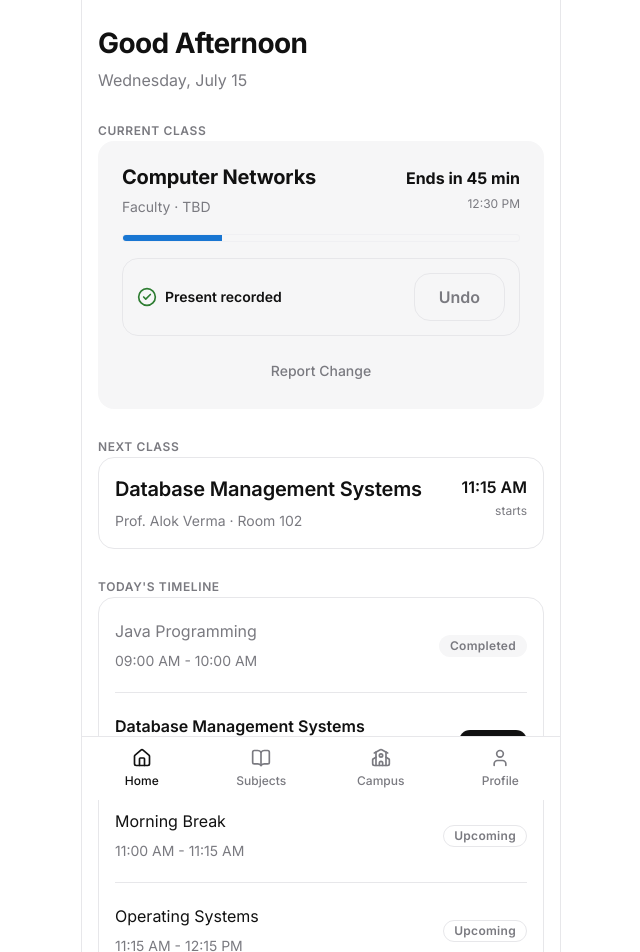
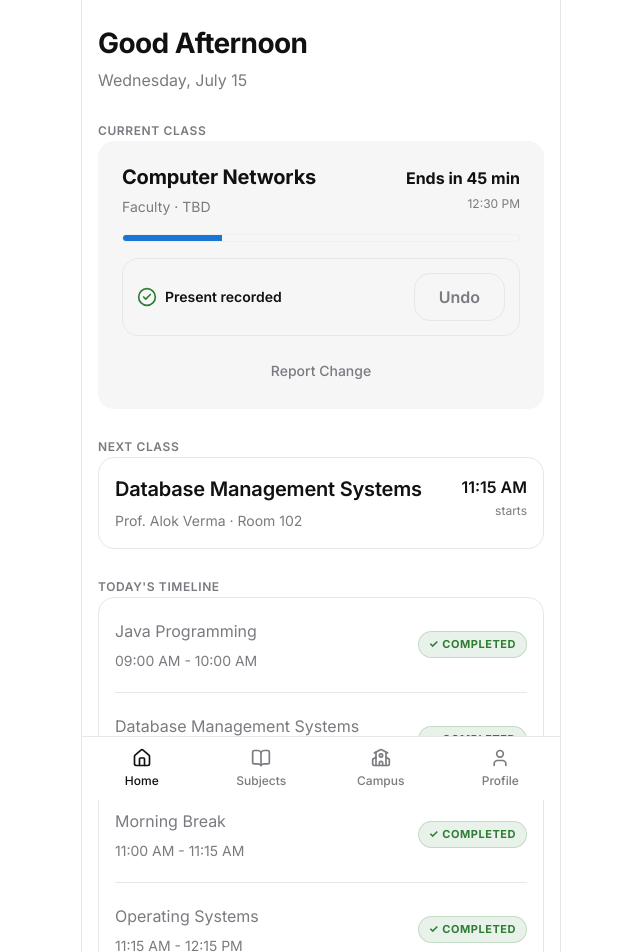
Before and after one commit to liyan-nk/kairo, a React (Vite) app in the folder frontend/: page / in a window 1280 px wide. Shown: the top 952 px of the page, without its empty margins (319-959 px from the left). Built offline with nearby package versions, Linux system fonts and the light colour scheme.

Commit message:
feat: implement intelligent timeline states

```diff
--- a/frontend/src/features/today/TodayPage.tsx
+++ b/frontend/src/features/today/TodayPage.tsx
@@ -202,12 +202,12 @@ export const TodayPage: React.FC = () => {
         )}
 
         {/* Today's Timeline Section */}
-        {viewModel.timeline.length > 0 && (
+        {(liveTimetableVm.timelineItems.length > 0 || viewModel.timeline.length > 0) && (
           <section className="space-y-3">
             <Typography variant="micro" color="secondary" weight="semibold" className="uppercase tracking-wider">
               Today's Timeline
             </Typography>
-            <Timeline items={viewModel.timeline} />
+            <Timeline items={liveTimetableVm.timelineItems.length > 0 ? liveTimetableVm.timelineItems : viewModel.timeline} />
           </section>
         )}
 
--- a/frontend/src/features/today/components/TimelineItem.tsx
+++ b/frontend/src/features/today/components/TimelineItem.tsx
@@ -1,6 +1,5 @@
 import React from 'react'
 import Typography from '../../../components/Typography'
-import Badge from '../../../components/Badge'
 
 interface TimelineItemProps {
   subject: string
@@ -29,19 +28,19 @@ export const TimelineItem: React.FC<TimelineItemProps> = ({
       </div>
       <div>
         {status === 'completed' && (
-          <Badge variant="filled" color="secondary">
-            Completed
-          </Badge>
+          <span className="px-2.5 py-1 text-[11px] font-bold rounded-pill bg-attendance-green/10 border border-attendance-green/20 text-attendance-green flex items-center gap-1 uppercase tracking-wider">
+            ✓ Completed
+          </span>
         )}
         {status === 'current' && (
-          <Badge variant="filled" color="primary">
-            Current
-          </Badge>
+          <span className="px-2.5 py-1 text-[11px] font-bold rounded-pill bg-brand-info/15 border border-brand-info/30 text-brand-info flex items-center gap-1.5 uppercase tracking-wider animate-pulse">
+            ● Live
+          </span>
         )}
         {status === 'upcoming' && (
-          <Badge variant="outlined" color="secondary">
-            Upcoming
-          </Badge>
+          <span className="px-2.5 py-1 text-[11px] font-bold rounded-pill bg-surface-secondary border border-border-card text-text-secondary flex items-center gap-1 uppercase tracking-wider">
+            ○ Upcoming
+          </span>
         )}
       </div>
     </div>
```
